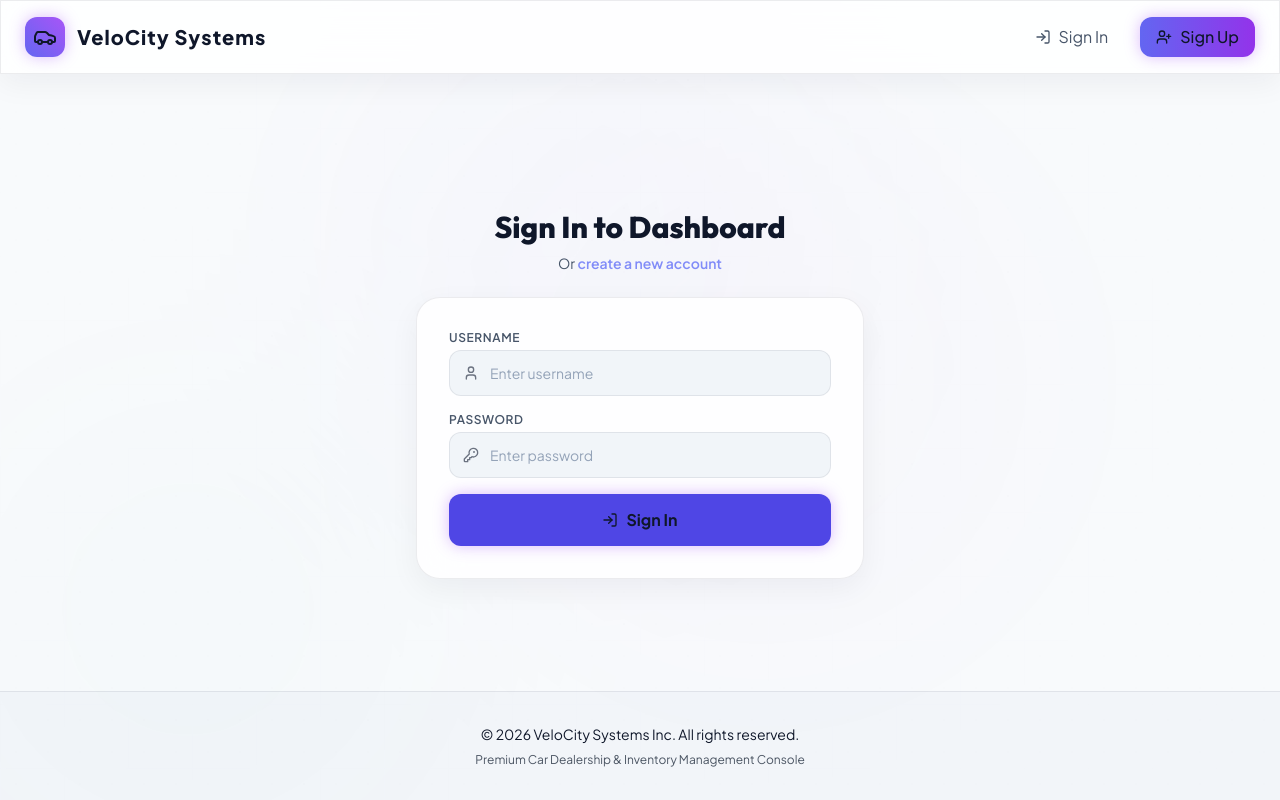
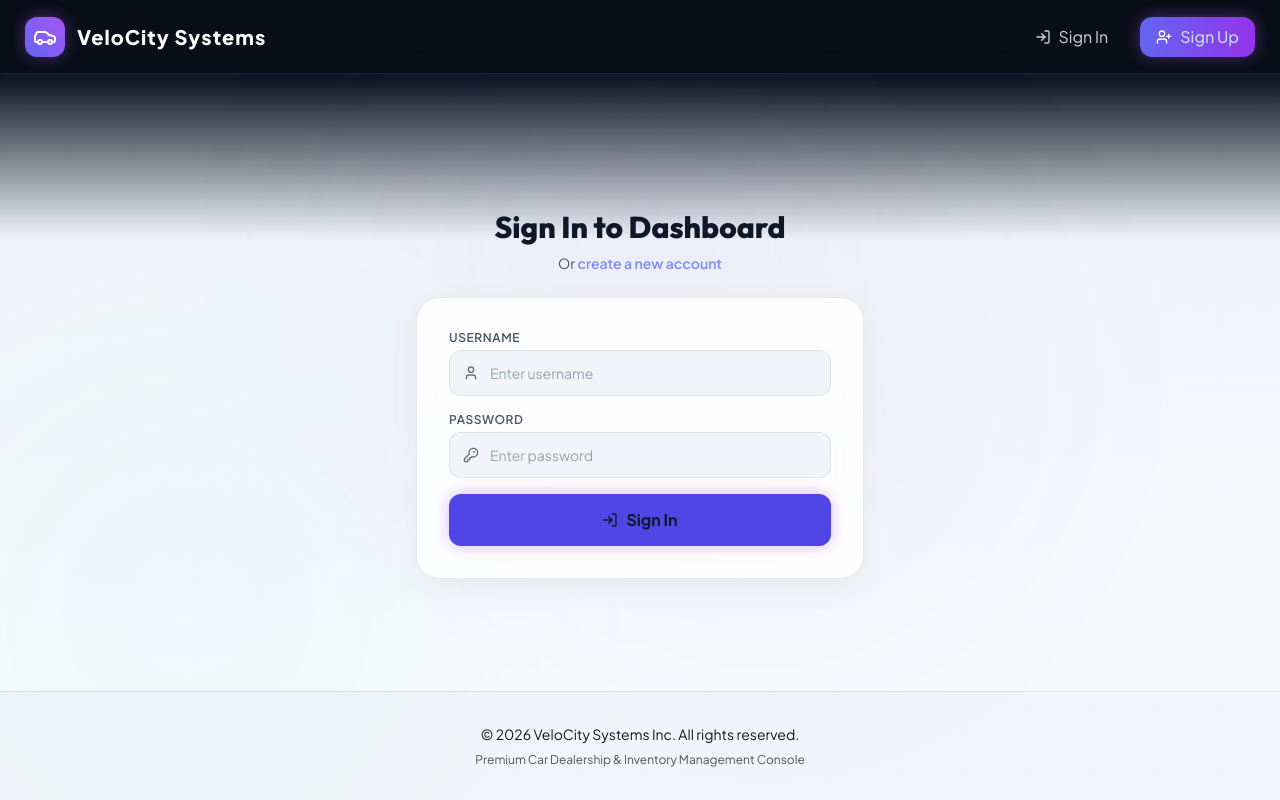
Before and after one commit to Pankaj20042112/car-inventory-system, a React (Vite) app in the folder frotend/my-react-app/: page /login in a window 1280 px wide. Built offline with nearby package versions, Linux system fonts and the light colour scheme.

Commit message:
feat: Implement dynamic high-contrast mixed dark-and-light theme background and dark navigation header

```diff
--- a/frotend/my-react-app/src/index.css
+++ b/frotend/my-react-app/src/index.css
@@ -170,7 +170,7 @@ h1, h2, h3, h4, h5, h6 {
 }
 
 body.light-mode .app-wrapper {
-  background-color: #f8fafc !important;
+  background: linear-gradient(180deg, #0b0f19 0%, #111827 80px, #f1f5f9 240px, #f8fafc 100%) !important;
   color: #0f172a !important;
 }
 
@@ -186,7 +186,28 @@ body.light-mode {
 }
 
 body.light-mode .colorful-bg-wrapper {
-  opacity: 0.15 !important;
+  opacity: 0.25 !important;
+}
+
+/* Maintain dark navbar in mixed theme for ultimate high-contrast styling */
+body.light-mode nav.glass-panel {
+  background: rgba(11, 15, 25, 0.9) !important;
+  border-bottom: 1px solid rgba(255, 255, 255, 0.08) !important;
+}
+
+body.light-mode nav.glass-panel a,
+body.light-mode nav.glass-panel span,
+body.light-mode nav.glass-panel button {
+  color: #cbd5e1 !important;
+}
+
+body.light-mode nav.glass-panel a:hover,
+body.light-mode nav.glass-panel button:hover {
+  color: #ffffff !important;
+}
+
+body.light-mode nav.glass-panel .text-white {
+  color: #ffffff !important;
 }
 
 body.light-mode h1,
```
